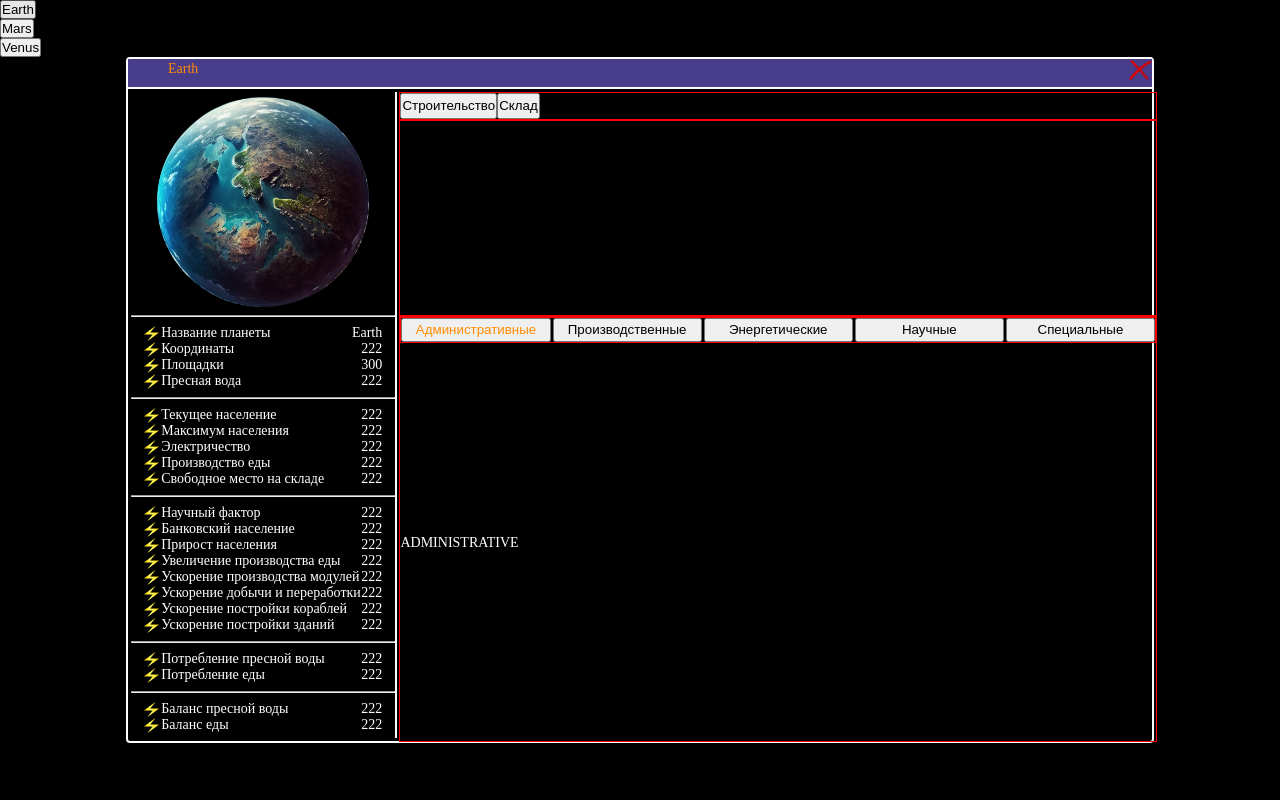
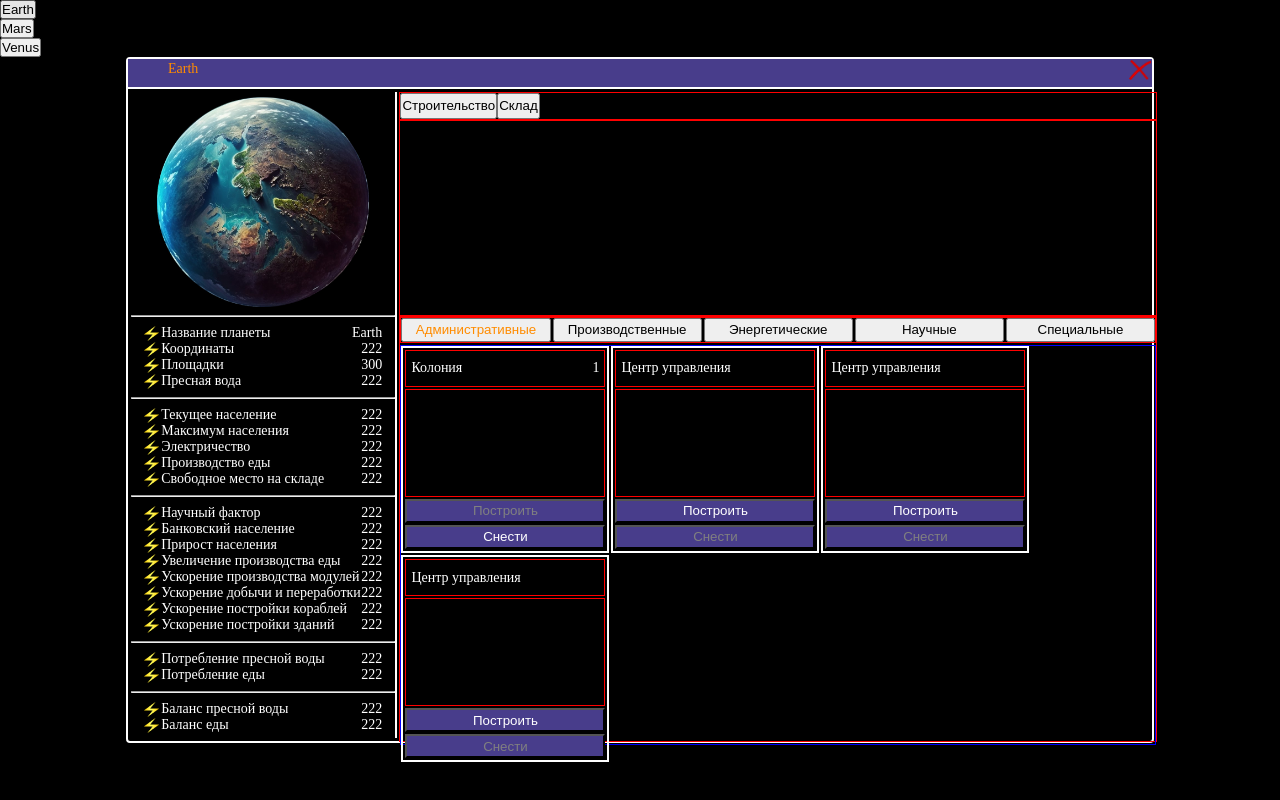
Before and after one commit to MaxRyazan/strategy, a Vue app: page / in a window 1280 px wide. Both pictures are taken after a click on the button "Earth". Built offline with nearby package versions, Linux system fonts and the light colour scheme.

Commit message:
1.4.8  - BuildingCard.vue

```diff
--- a/src/App.vue
+++ b/src/App.vue
@@ -3,12 +3,16 @@ import {onMounted} from "vue";
 import {usePlayerStore} from "@/pinia/playerStore.ts";
 import {Player} from "@/typescript/classes/Player.ts";
 import {Planet} from "@/typescript/classes/Planet.ts";
+import {Colony} from "@/typescript/classes/buildings/Colony.ts";
+import {Buildings} from "@/typescript/enums.ts";
 
 onMounted(() => {
     const playerStore = usePlayerStore()
-    const planet = new Planet(1, 'Earth', 300)
-    const planet2 = new Planet(2, 'Mars', 400)
-    const planet3 = new Planet(3, 'Venus', 200)
+    const planet = new Planet(1, 'Earth', 300, [])
+    const planet2 = new Planet(2, 'Mars', 400, [])
+    const planet3 = new Planet(3, 'Venus', 200, [])
+    const colony = new Colony(1, Buildings.COLONY, 1)
+    planet.buildings.push(colony)
     playerStore.player = new Player(1, 'shooter', {homePlanet: planet, colonies: [planet2, planet3]})
 })
 </script>
--- a/src/components/planets/AdministrativeBuildings.vue
+++ b/src/components/planets/AdministrativeBuildings.vue
@@ -1,11 +1,24 @@
 <script setup lang="ts">
+
+import buildings from "@/typescript/buildings.ts";
+import BuildingCard from '@/components/planets/BuildingCard.vue';
 
 </script>
 
 <template>
-    <div>ADMINISTRATIVE</div>
+    <div class="wrapper">
+        <building-card v-for="building in buildings.administrative" :building="building"/>
+    </div>
 </template>
 
 <style scoped lang="scss">
-
+.wrapper{
+  width: 100%;
+  height: calc(100% - 26px);
+  display: flex;
+  flex-wrap: wrap;
+  align-items: start;
+  border: 1px solid blue;
+  gap: 2px;
+}
 </style>
--- /dev/null
+++ b/src/components/planets/BuildingCard.vue
@@ -0,0 +1,92 @@
+<script setup lang="ts">
+import {AbstractBuilding} from "@/typescript/classes/abstract classes/AbstractBuilding.ts";
+import ReusableButton from "@/components/reusable/buttons/Reusable-button.vue";
+
+import {usePlanetStore} from "@/pinia/planetStore.ts";
+import {onMounted, Ref, ref} from "vue";
+import {Buildings} from "@/typescript/enums.ts";
+
+const planetStore = usePlanetStore()
+const props = defineProps<{
+    building: AbstractBuilding
+}>()
+const existingBuilding: Ref<AbstractBuilding> = ref() as Ref<AbstractBuilding>
+
+onMounted(() => {
+    existingBuilding.value = planetStore.selectedPlanet.buildings.find((building: AbstractBuilding) => building.id === props.building.id)
+    console.log(existingBuilding.value)
+})
+</script>
+
+<template>
+    <div class="card">
+        <div class="card_header">
+            <div class="card_name">{{ props.building.name }}</div>
+            <div class="card_count">{{ existingBuilding?.count ?? '' }}</div>
+        </div>
+        <div class="card_image">
+
+        </div>
+        <div class="card_button">
+            <reusable-button :class="{'inactive': existingBuilding?.name===Buildings.COLONY}">Построить</reusable-button>
+            <reusable-button :class="{'inactive': !existingBuilding}">Снести</reusable-button>
+        </div>
+    </div>
+</template>
+
+<style scoped lang="scss">
+.card {
+  color: white;
+  border: 2px solid white;
+  padding: 2px;
+  max-width: 200px;
+  min-width: 150px;
+  width: 33%;
+  height: 50%;
+  min-height: 150px;
+  max-height: 300px;
+  display: flex;
+  flex-direction: column;
+  gap: 2px;
+}
+.card_name{
+  width: 85%;
+}
+.card_header{
+  display: flex;
+  justify-content: space-between;
+  padding: 0 5px;
+  align-items: center;
+  height: 20%;
+  border: 1px solid red;
+  cursor: default;
+}
+.card_image{
+  height: 60%;
+  border: 1px solid red;
+}
+
+.card_button {
+  display: flex;
+  flex-direction: column;
+  height: 50px;
+  gap: 2px;
+  & button {
+    height: 24px;
+    width: 100%;
+    color: white;
+    cursor: pointer;
+    background-color: $primeViolet;
+    &:hover {
+      background-color: $secondViolet;
+    }
+  }
+}
+.inactive{
+  color: gray !important;
+  &:hover{
+    cursor: default;
+    background-color: $primeViolet !important;
+  }
+}
+</style>
--- a/src/components/planets/PlanetComponent.vue
+++ b/src/components/planets/PlanetComponent.vue
@@ -69,7 +69,7 @@
 </template>
 
 <script setup lang="ts">
-import { ref} from 'vue'
+import {ref, shallowRef} from 'vue'
 import PlanetDescriptionCard from '@/components/planets/PlanetDescriptionCard.vue'
 import ReusableDialog from "@/components/reusable/containers/ReusableDialog.vue";
 import {usePlanetStore} from "@/pinia/planetStore.ts";
@@ -90,7 +90,7 @@ defineEmits<{
 }>()
 
 const currentBuildingTab = ref(BuildingCategory.ADMINISTRATIVE)
-const currentComponent = ref(AdministrativeBuildings)
+const currentComponent = shallowRef(AdministrativeBuildings)
 const planetStore = usePlanetStore()
 const someValue = ref(222)
 
--- a/src/scss/vars.scss
+++ b/src/scss/vars.scss
@@ -1 +1,2 @@
-$primeViolet: darkslateblue
+$primeViolet: darkslateblue;
+$secondViolet: rgb(92, 18, 188);
--- /dev/null
+++ b/src/typescript/buildings.ts
@@ -0,0 +1,17 @@
+import {Buildings} from "@/typescript/enums.ts";
+import {Colony} from "@/typescript/classes/buildings/Colony.ts";
+import {ControlCenter} from "@/typescript/classes/buildings/ControlCenter.ts";
+
+
+const colony = new Colony(1, Buildings.COLONY)
+const controlCenter = new ControlCenter(2, Buildings.CONTROL_CENTER)
+const test = new ControlCenter(3, Buildings.CONTROL_CENTER)
+const test2 = new ControlCenter(4, Buildings.CONTROL_CENTER)
+export default {
+    administrative: [
+        colony,
+        controlCenter,
+        test,
+        test2,
+    ]
+}
--- a/src/typescript/classes/Planet.ts
+++ b/src/typescript/classes/Planet.ts
@@ -1,3 +1,5 @@
+import {AbstractBuilding} from "@/typescript/classes/abstract classes/AbstractBuilding.ts";
+
 export class Planet {
-    constructor(public id: number, public name: string = `${id}A_${id*12}`, public points: number) {}
+    constructor(public id: number, public name: string = `${id}A_${id*12}`, public points: number, public buildings: AbstractBuilding[]) {}
 }
--- /dev/null
+++ b/src/typescript/classes/abstract classes/AbstractBuilding.ts
@@ -0,0 +1,3 @@
+export abstract class AbstractBuilding {
+    constructor(public id: number, public name: string, public count: number = 0) {}
+}
--- /dev/null
+++ b/src/typescript/classes/buildings/Colony.ts
@@ -0,0 +1,5 @@
+import {AbstractBuilding} from "@/typescript/classes/abstract classes/AbstractBuilding.ts";
+
+export class Colony extends AbstractBuilding {
+
+}
--- /dev/null
+++ b/src/typescript/classes/buildings/ControlCenter.ts
@@ -0,0 +1,5 @@
+import {AbstractBuilding} from "@/typescript/classes/abstract classes/AbstractBuilding.ts";
+
+export class ControlCenter extends AbstractBuilding{
+
+}
--- a/src/typescript/enums.ts
+++ b/src/typescript/enums.ts
@@ -5,3 +5,8 @@ export enum BuildingCategory {
     SCIENCES = 'SCIENCES',
     SPECIAL = 'SPECIAL',
 }
+
+export enum Buildings {
+    COLONY = 'Колония',
+    CONTROL_CENTER = 'Центр управления',
+}
```
